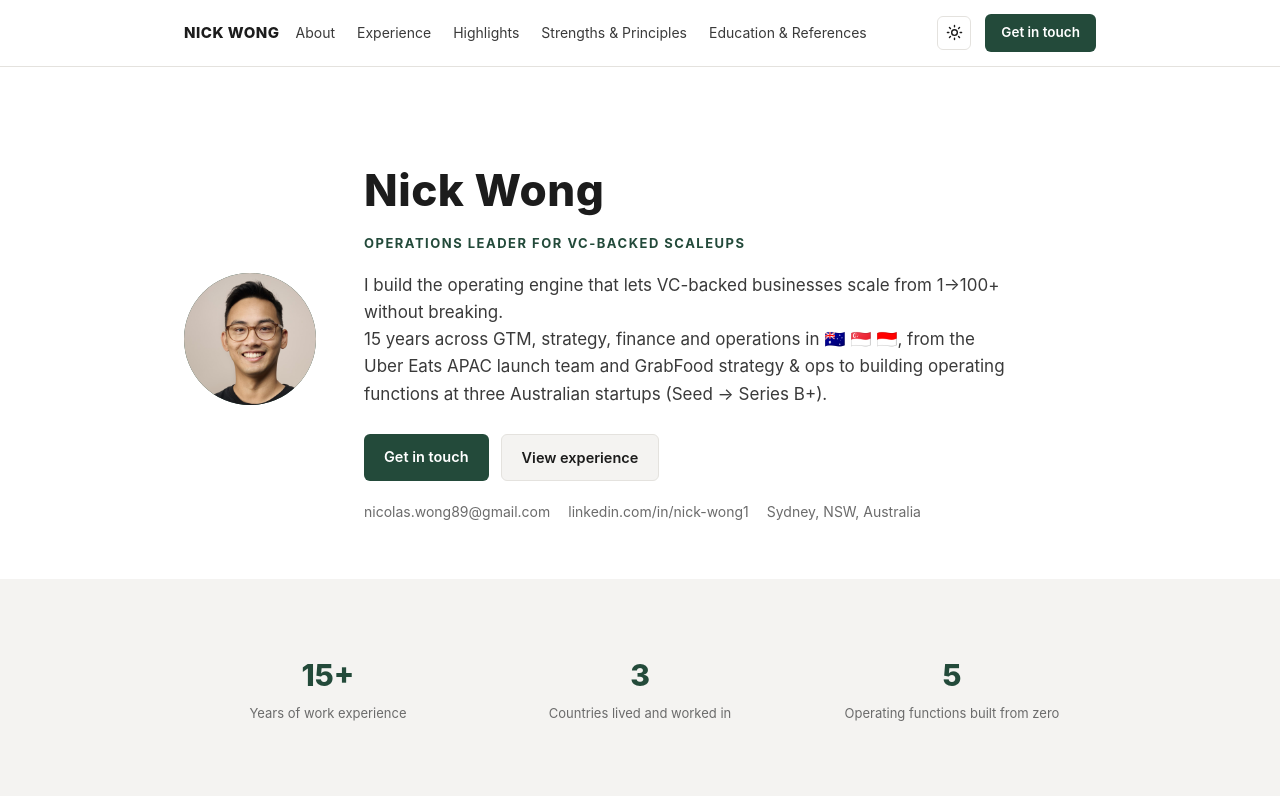
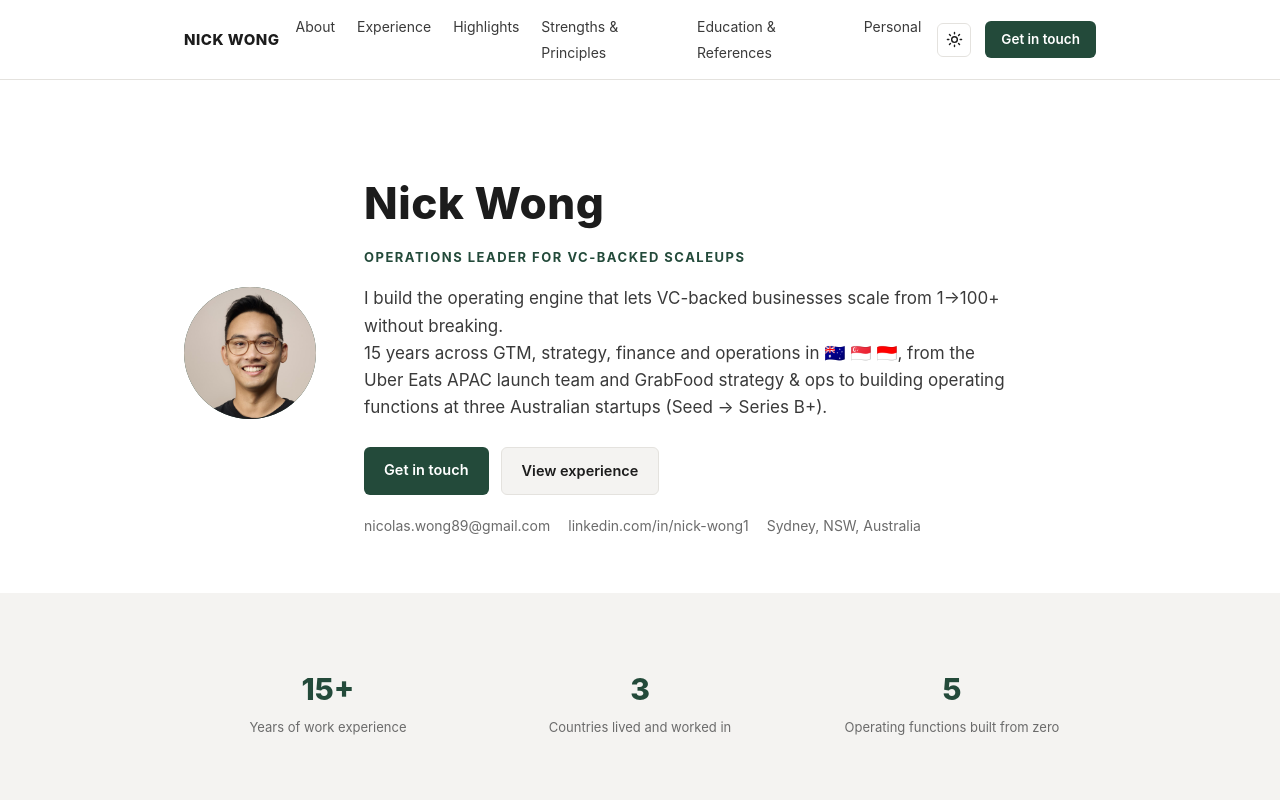
Before and after one commit to nick-th-w/nick-th-w.github.io, a plain HTML site: page index.html in a window 1280 px wide. Shown: the top 800 px of the page. Drawn offline with Linux system fonts and the light colour scheme.

Commit message:
Add Personal link to nav
Co-Authored-By: Claude Opus 5.5 <noreply@anthropic.com>

```diff
--- a/index.html
+++ b/index.html
@@ -292,6 +292,7 @@
       <li><a href="#case-studies">Highlights</a></li>
       <li><a href="#strengths">Strengths &amp; Principles</a></li>
       <li><a href="#education">Education &amp; References</a></li>
+      <li><a href="#personal">Personal</a></li>
     </ul>
     <div class="nav-right">
       <button class="theme-toggle" id="theme-toggle" type="button" aria-label="Toggle dark mode">
```
